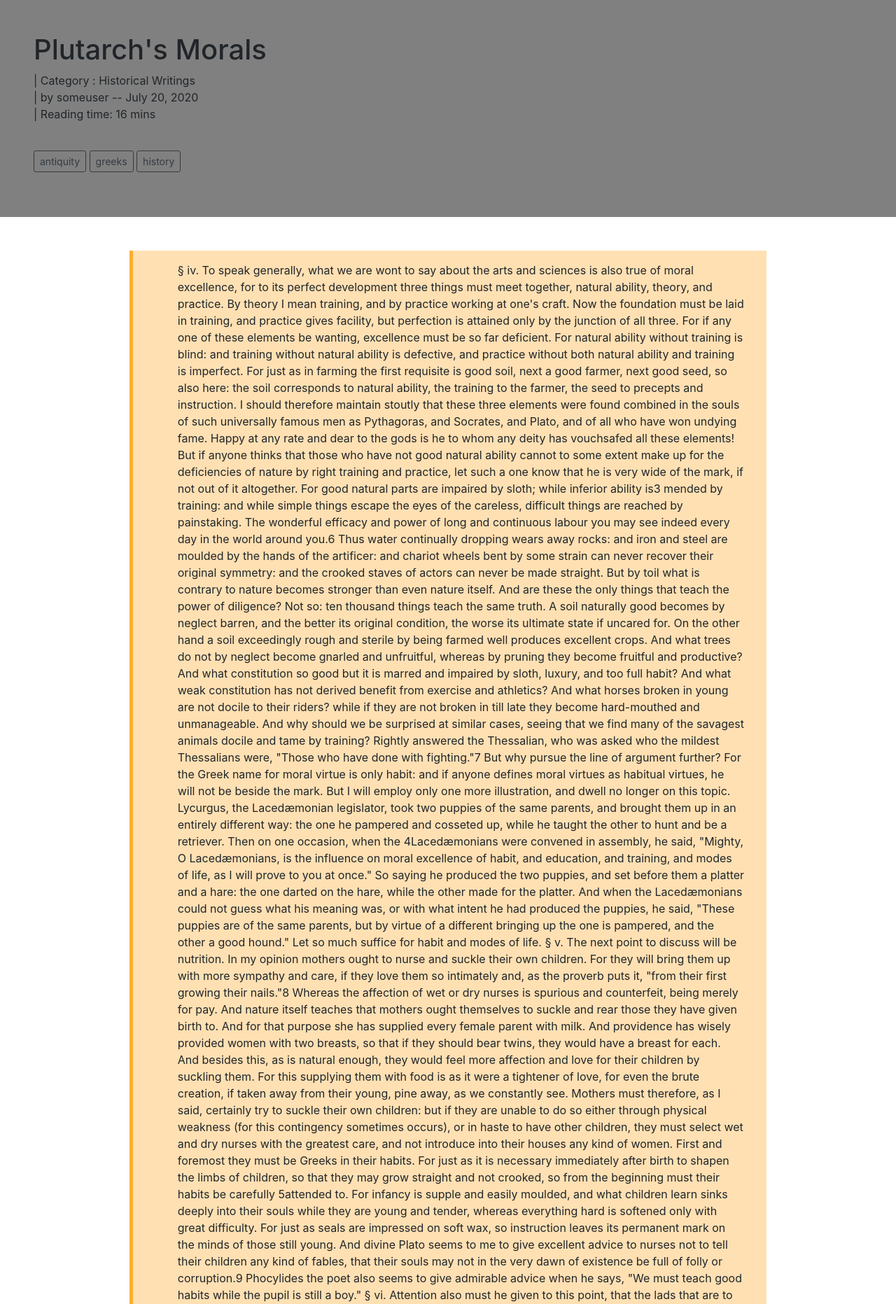
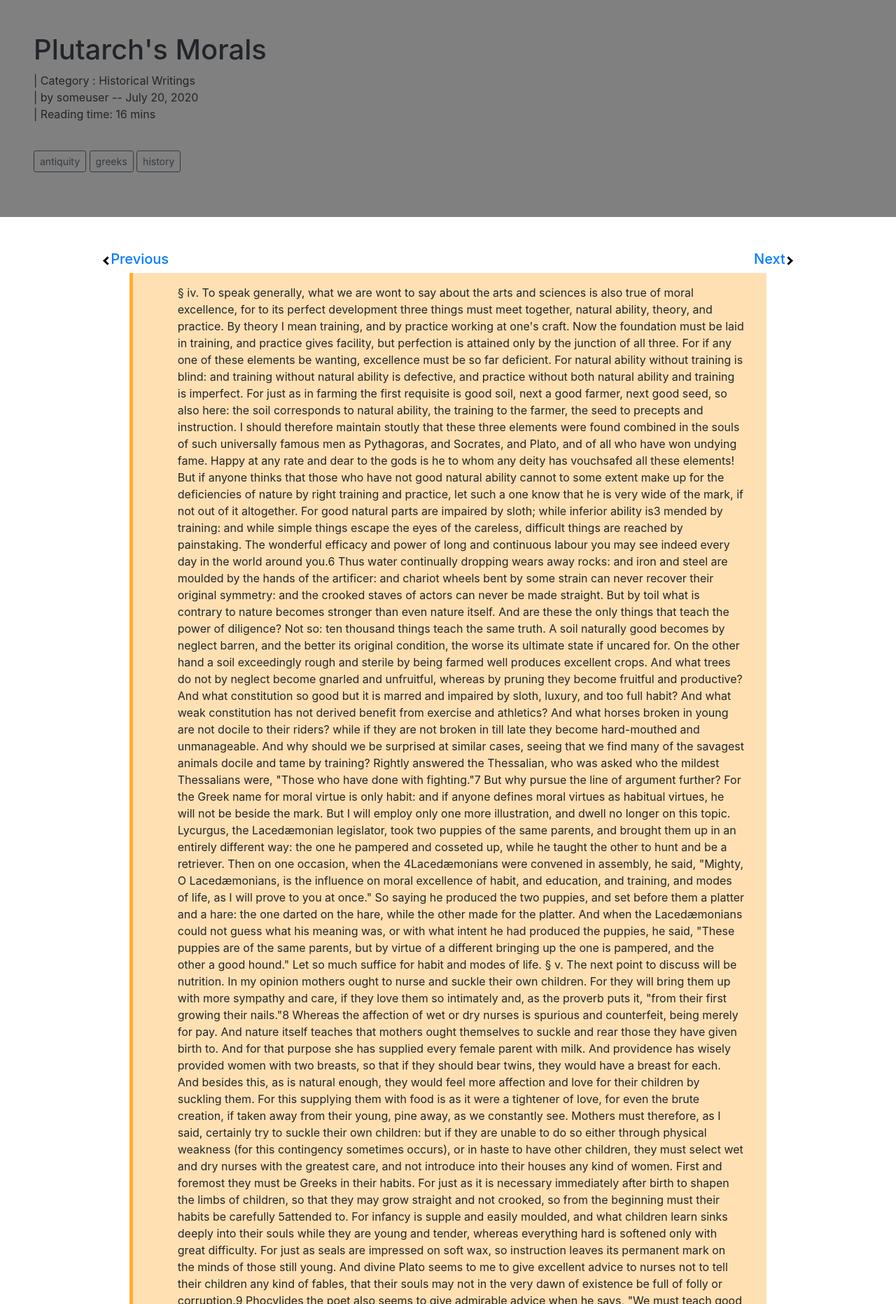
Before and after one commit to daniel71-n/django_blog, a Django app: page /posts/2/ in a window 1280 px wide. Shown: the part 57-1920 px from the top of the page at 70% size. Run offline with Django 3.2, Linux system fonts and the light colour scheme; data comes from the database, SQL or seed files in the repository; some libraries are stand-ins or nearby versions.

Commit message:
Added 'next' and 'previous' links to the post_detail template
The next and previous links only span the articles of a single category,
not all categories. When the article is the last one in the category,
the 'next' link disappears, and when the article is the first one in a
given category, there's no 'previous' link.

```diff
--- a/posts/views.py
+++ b/posts/views.py
@@ -18,11 +18,35 @@ class PostListView(ListView):
         return context
 
 
+
 class PostDetailView(DetailView):
+    template_name='post_detail.html'
     model = Post
-    template_name = 'post_detail.html'
-    context_object_name = 'post' #if we don't override this, the default would have to be used, which is object, e.g. {{ object.title }}
+    context_object_name = 'post'
 
+    def get_context_data(self, **kwargs):
+        context=super(PostDetailView, self).get_context_data(**kwargs)
+
+        all_articles = [i.title for i in self.object.section.post_set.all()]  # make the queryset into a list, so that it can be indexed
+        current_index = all_articles.index(self.object.title)     # querysets aren't lists, but can be converted to one
+
+        # determine whether or not there's a previous article
+        if current_index > 0:   # there's at least one article before this
+            previous_neighbor_title = all_articles[current_index-1]    # get the title at the index before current_index
+            prev_obj = Post.objects.get(title=previous_neighbor_title)   # get the object that has that title
+            context['previous'] = prev_obj    # make this object accessible via a 'previous' context variable
+        else:
+            context['previous'] = False   # there's no 'previous' article, which needs to be reflected on the Web page
+
+       # determine whether or not there's a next article
+        if len(all_articles) >= current_index+2:     # if there's at least one more article in this category after this one
+            next_neighbor_title = all_articles[current_index+1]
+            next_obj = Post.objects.get(title=next_neighbor_title)
+            context['next'] = next_obj
+        else:
+            context['next'] = False
+
+        return context
 
 
 class CategoryView(DetailView):
--- a/templates/basedoc.html
+++ b/templates/basedoc.html
@@ -37,6 +37,11 @@ cursor:pointer;
   -webkit-transform: rotate(-45deg);
 }
 
+.left {
+  transform: rotate(135deg);
+  -webkit-transform: rotate(135deg);
+}
+
 .down {
   transform: rotate(45deg);
   -webkit-transform: rotate(45deg);
@@ -44,6 +49,14 @@ cursor:pointer;
 
 .hidden{
 display: none;
+}
+
+.next-page{
+text-align: right;
+}
+
+.previous-page{
+text-align:left;
 }
 
 .body-column{
--- a/templates/post_detail.html
+++ b/templates/post_detail.html
@@ -15,6 +15,30 @@
 
 
 {% block body %}
+
+<!-- ----------------------    Next/Previous     -----------------------  -->
+<div class="row justify-content-center">
+      <div class="col-6 col-sm-5 previous-page">
+          {%if previous %}
+          <h5 id="cat_div_heading"><a href="{{previous.get_absolute_url}}"><i id="arrow-sign" class="arrow left"></i>Previous</a></h5>
+        {%endif%}
+      </div>
+
+      <div class="col-6 col-sm-5 next-page">
+         {%if next %}
+         <h5 id="cat_div_heading"><a href="{{next.get_absolute_url}}">Next</a><i id="arrow-sign" class="arrow right"></i></h5>
+         {%endif%}
+         </div>
+        </div>
+
+
+
+
+
+
+
+
+
 <div class="row justify-content-center">
       <div class="col-12 detail-div col-sm-9">
 	      <p>{{post.body_text|safe}}</p>
```
